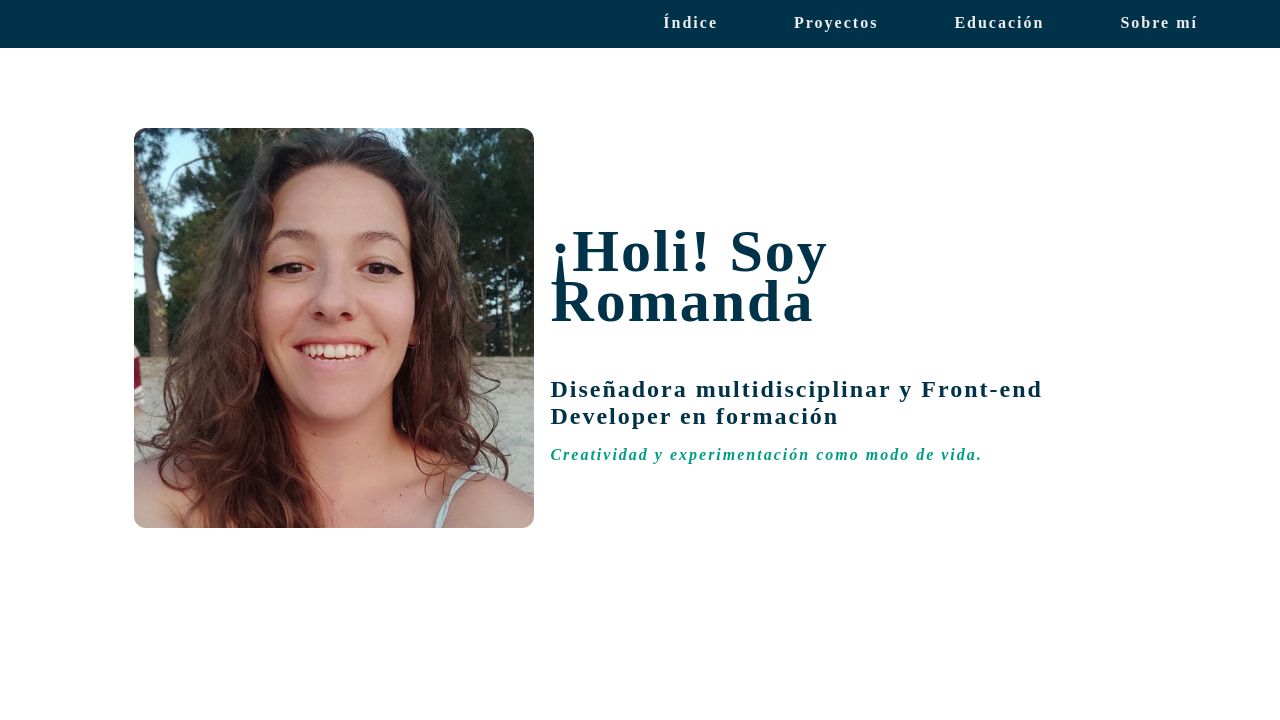
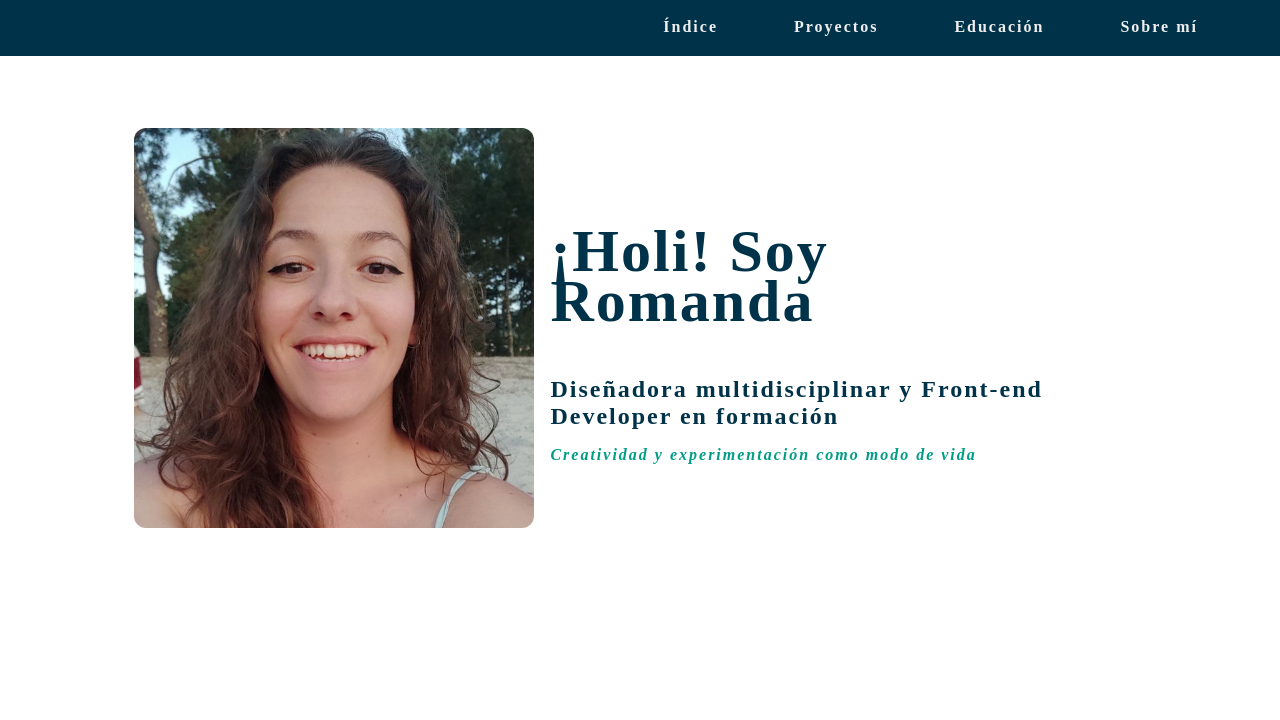
Before and after one commit to imromanda/personal_site, a PHP site: page / in a window 1280 px wide. Shown: the top 720 px of the page. Run offline with PHP 8.4, Linux system fonts and the light colour scheme.

Commit message:
Minor literal changes and add navbar fixed height

```diff
--- a/index.html
+++ b/index.html
@@ -38,13 +38,13 @@
 				alt="Persona con el cabello rizado y suelto, sonriendo al aire libre, con árboles y arena en el fondo, bajo luz natural." />
 		</div>
 
-		<div style="padding-left: 1rem; clear:right; max-width: 500px;">
+		<div style="padding-left: 1rem; clear:right; max-width: 510px;">
 			<h1>¡Holi!<span> Soy Romanda</span>
 			</h1>
 			<h6 style=" margin-top: 20px; margin-bottom: 0;">Diseñadora multidisciplinar y Front-end Developer en
 				formación
 			</h6>
-			<p style=" margin-top: 16px;"><em>Creatividad y experimentación como modo de vida.</em></p>
+			<p style=" margin-top: 16px;"><em>Creatividad y experimentación como modo de vida</em></p>
 		</div>
 	</section>
 
--- a/romandasstylesheet.css
+++ b/romandasstylesheet.css
@@ -17,6 +17,7 @@ nav {
     top: 0;
     left: 0;
     width: 96%;
+    min-height: 56px;
     height: 6%;
     font-size: 1rem;
     text-align: right;
@@ -28,7 +29,7 @@ nav {
 
 nav ul {
     list-style-type: none;
-    height: 100%;
+    height: 110%;
     width: 95%;
     margin: 0;
     padding-right: 5%;
```
